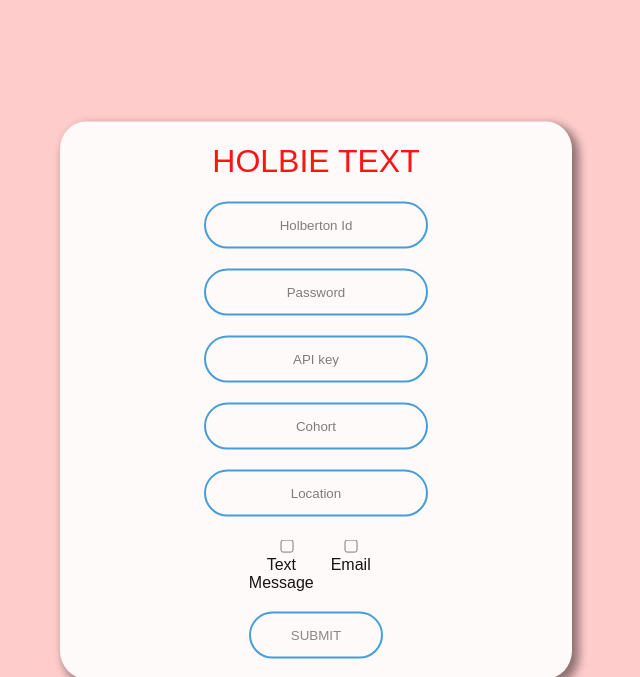
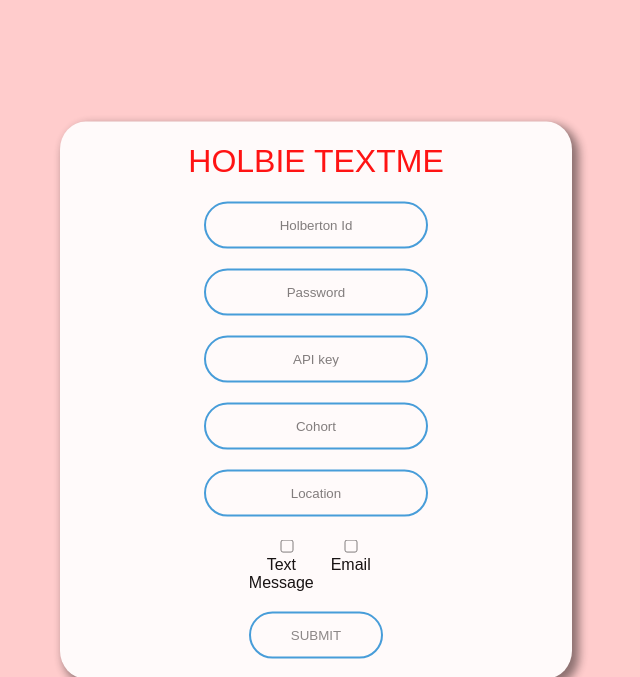
Before and after one commit to Maxastuart/holbie_textme, a Flask app: page / in a window 1280 px wide. Shown: the top 677 px of the page, without its empty margins (324-964 px from the left). Run offline with Flask 2, Linux system fonts and the light colour scheme.

Commit message:
change title

```diff
--- a/templates/index.html
+++ b/templates/index.html
@@ -9,7 +9,7 @@
 
  <form class="box" action="index.html" method="post">
 
-      <h1>HOLBIE TEXT</h1>
+      <h1>HOLBIE TEXTME</h1>
       <input type="text" name="" placeholder="Holberton Id">
       <input type="Password" name="" placeholder="Password">
       <input type="text" name="" placeholder="API key">
```
